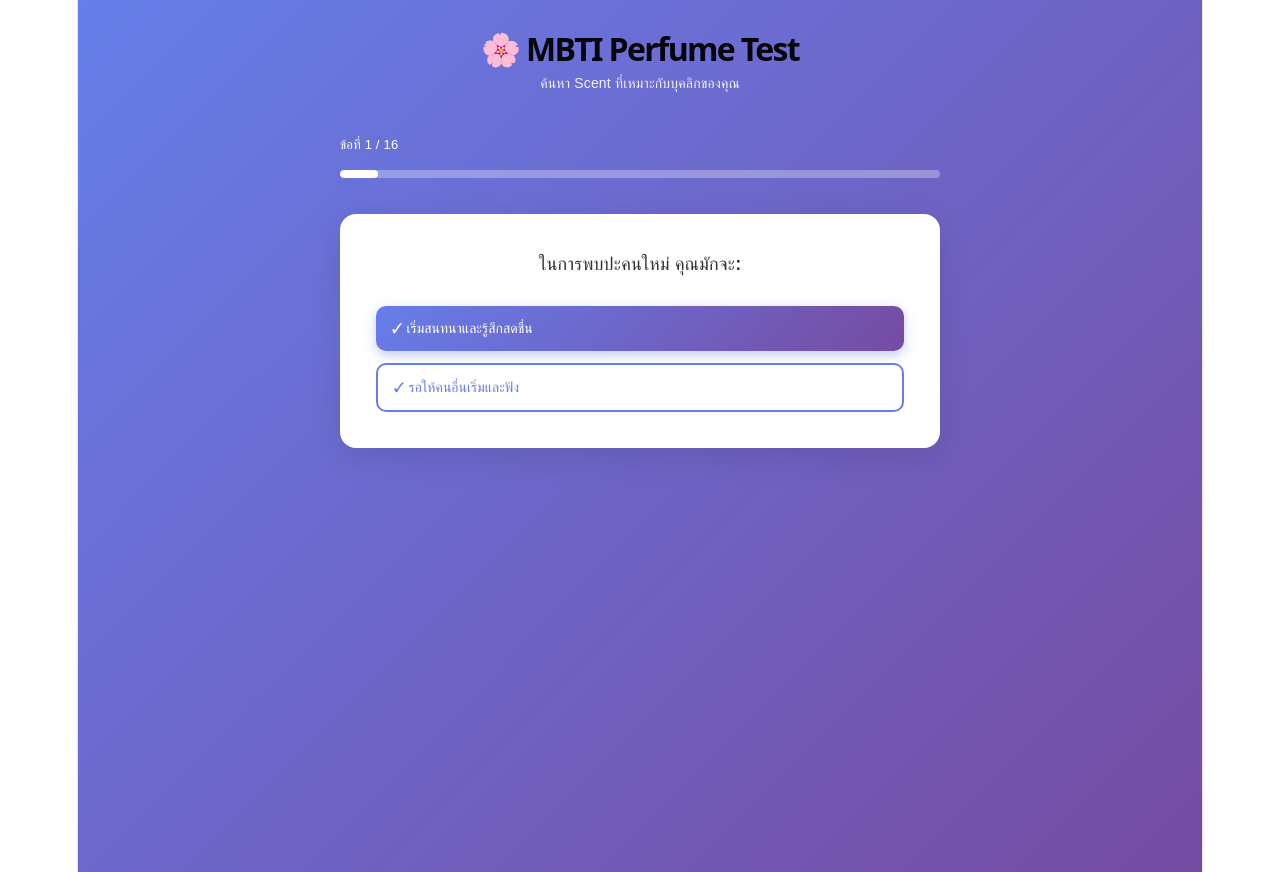
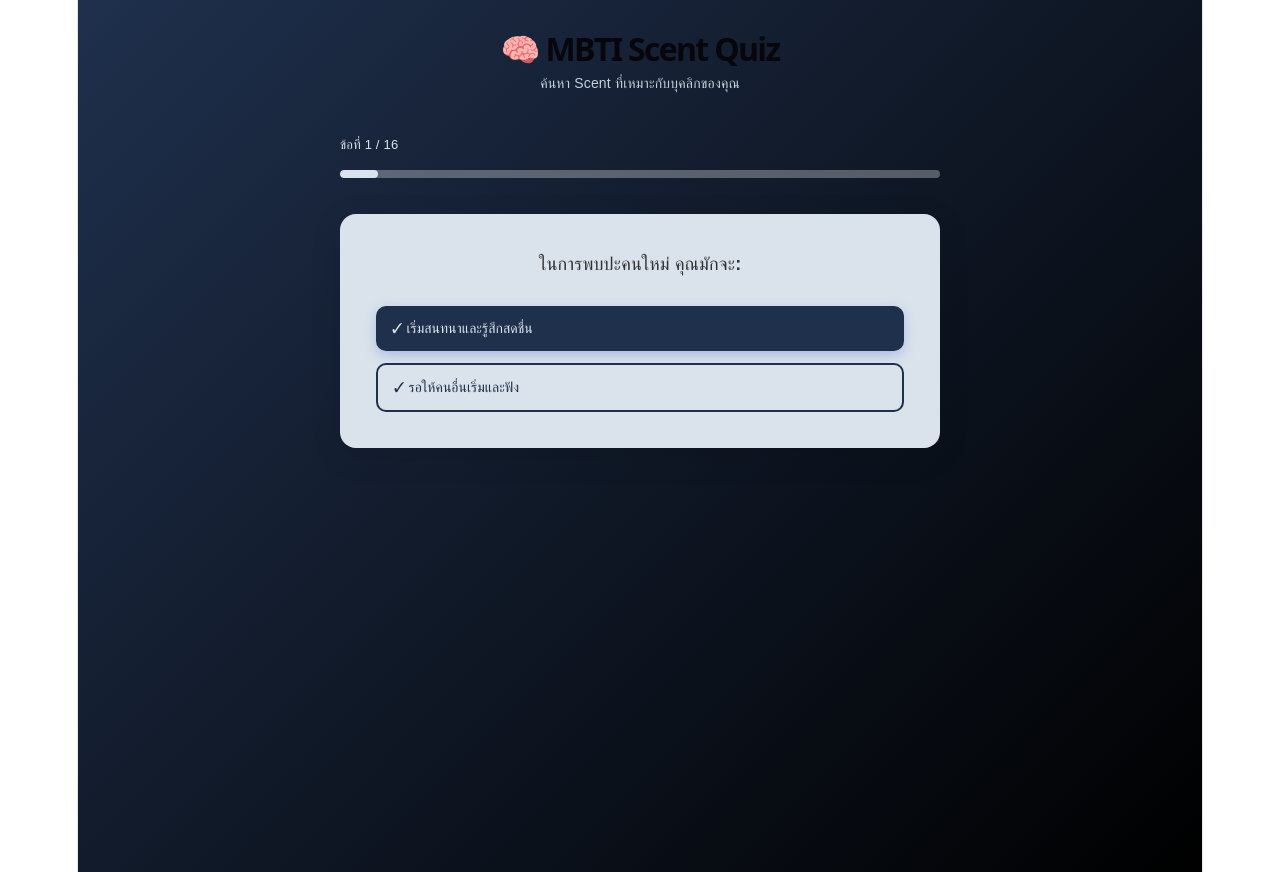
Before and after one commit to chayapoltm/mbti-perfume, a React (Vite) app: page / in a window 1280 px wide. Built offline with nearby package versions, Linux system fonts and the light colour scheme.

Commit message:
Change color to navy #1F304D and Update emoji to match each MBTI personality

```diff
--- a/src/App.jsx
+++ b/src/App.jsx
@@ -107,49 +107,49 @@ export default function App() {
   const perfumes = {
     ISTJ: {
       name: "Amber Woods",
-      emoji: "🥃",
+      emoji: "📋",
       scent: "กลิ่นไม้สีแนว เข้มข้น อบอุ่น",
       desc: "บุคลิกประเภท Logistician - มีความรับผิดชอบสูง จริงใจ และเป็นระเบียบ สมบูรณ์ แข็งแกร่ง ตรงต่อเวลา",
       color: "#D4A574"
     },
     ISFJ: {
       name: "Gentle Peony",
-      emoji: "🌸",
+      emoji: "🛡️",
       scent: "กลิ่นดอกไม้นุ่มนวล อบอุ่น",
       desc: "บุคลิกประเภท Defender - ใจดี หมั่นเพียร ค่อนข้างเงียบ แต่รักษาสัมพันธ์ที่สำคัญด้วยใจแน่วแน่",
       color: "#E8B4D4"
     },
     INFJ: {
       name: "Mystic Iris",
-      emoji: "🌺",
+      emoji: "🧿",
       scent: "กลิ่นลึกลับ สะท้อนใจ",
       desc: "บุคลิกประเภท Advocate - มีความเห็นแบบลึกซึ้ง มีอุดมการณ์สูง คิดเฉพาะตัว ลึกลับ แต่กัลยามิตรและห่วงใจคน",
       color: "#9B7BA0"
     },
     INTJ: {
       name: "Dark Oud",
-      emoji: "🌙",
+      emoji: "⚙️",
       scent: "กลิ่นอูด เข้มข้น เมืองหลวง",
       desc: "บุคลิกประเภท Architect - ไฟฟ้า มีวิสัยทัศน์ ปฏิเสธความเห็นที่ไม่มีฐานการวิจารณ์ และพยายามแข่งเพื่อความเป็นเลิศ",
       color: "#2C2C2C"
     },
     ISTP: {
       name: "Fresh Citrus",
-      emoji: "🍊",
+      emoji: "🔧",
       scent: "กลิ่นส้มสดชื่น กีฬา",
       desc: "บุคลิกประเภท Virtuoso - นิยมตัวเอง ชอบความอิสระ ตรรกะ เงียบ แต่มีความสามารถในการแก้ปัญหา",
       color: "#FF9500"
     },
     ISFP: {
       name: "Soft Floral",
-      emoji: "🌼",
+      emoji: "🎨",
       scent: "กลิ่นดอกไม้อ่อนไหว นิ่มนวล",
       desc: "บุคลิกประเภท Adventurer - อ่อนไหว ศิลปี มีความรักษา แต่ไม่ชอบความขัดแย้ง ทำตามหัวใจ",
       color: "#F4D03F"
     },
     INFP: {
       name: "Sweet Lavender",
-      emoji: "💜",
+      emoji: "🦋",
       scent: "กลิ่นลาเวนเดอร์หวาน ฝันเห็น",
       desc: "บุคลิกประเภท Mediator - เป็นอุดมคติ ฝันเห็น ทำตามค่านิยม ศิลปี ไม่สนใจเงิน เต็มไปด้วยความรักและความหวัง",
       color: "#B19CD9"
@@ -163,42 +163,42 @@ export default function App() {
     },
     ESTP: {
       name: "Spicy Amber",
-      emoji: "🔥",
+      emoji: "🚀",
       scent: "กลิ่นเผ็ดร้อน แอมเบอร์",
       desc: "บุคลิกประเภท Entrepreneur - สำรวจ เสี่ยง ชอบสิ่งใหม่ สูตร ต่อสู้ ดูแลตนเองดี",
       color: "#E74C3C"
     },
     ESFP: {
       name: "Fruity Fresh",
-      emoji: "🎉",
+      emoji: "🎭",
       scent: "กลิ่นผลไม้สดชื่น เต็มเปี่ยม",
       desc: "บุคลิกประเภท Entertainer - จิตแจ่มใจสดชื่น มนต์เสน่ห์ ชอบการทำให้คนอื่นยิ้ม ชอบความสนุกสนาน",
       color: "#F39C12"
     },
     ENFP: {
       name: "Sweet Citrus",
-      emoji: "🌈",
+      emoji: "✨",
       scent: "กลิ่นส้มหวาน สดชื่น ร่าเรื่อง",
       desc: "บุคลิกประเภท Campaigner - ห่วงใจ สนใจหลายสิ่ง ตรงไปตรงมา พลวัต กระตุ้นกิจกรรม",
       color: "#3498DB"
     },
     ENTP: {
       name: "Bold Wood",
-      emoji: "⚡",
+      emoji: "💡",
       scent: "กลิ่นไม้เข้มข้น กล้าหาญ",
       desc: "บุคลิกประเภท Debater - เฉลียวฉล้าด ชอบความท้าทาย ไม่สนใจอำนาจ ชอบการถกเถียง",
       color: "#2ECC71"
     },
     ESTJ: {
       name: "Classic Cologne",
-      emoji: "💼",
+      emoji: "👔",
       scent: "กลิ่นคลาสสิก ผู้นำ เป็นระเบียบ",
       desc: "บุคลิกประเภท Logistician - ผู้นำที่ยุติธรรมเมตตา เข้มงวด มีลักษณะผู้บัญชาการ วาจาตรงไปตรงมา",
       color: "#34495E"
     },
     ESFJ: {
       name: "Floral Bloom",
-      emoji: "🌷",
+      emoji: "🤝",
       scent: "กลิ่นดอกไม้บาน อบอุ่น สังคม",
       desc: "บุคลิกประเภท Consul - สนใจใจเพื่อน อบอุ่น เสริมสร้าง ปรัชญาดำเนินการสำเร็จ",
       color: "#E91E63"
@@ -251,7 +251,7 @@ export default function App() {
   return (
     <div style={{
       minHeight: "100vh",
-      background: "linear-gradient(135deg, #667eea 0%, #764ba2 100%)",
+      background: "linear-gradient(135deg, #1F304D 0%, #000000 100%)",
       padding: "2rem 0",
       fontFamily: "Arial, sans-serif"
     }}>
@@ -262,10 +262,10 @@ export default function App() {
             <div style={{
               textAlign: "center",
               marginBottom: "2rem",
-              color: "white"
+              color: "#DAE3EB"
             }}>
               <h1 style={{ fontSize: "32px", margin: "0 0 8px 0", fontWeight: "bold" }}>
-                🌸 MBTI Perfume Test
+                🧠 MBTI Scent Quiz
               </h1>
               <p style={{ fontSize: "14px", opacity: 0.9, margin: 0 }}>
                 ค้นหา Scent ที่เหมาะกับบุคลิกของคุณ
@@ -275,7 +275,7 @@ export default function App() {
             {/* Progress Bar */}
             <div style={{ marginBottom: "2rem" }}>
               <div style={{ display: "flex", justifyContent: "space-between", marginBottom: "12px" }}>
-                <span style={{ fontSize: "13px", color: "white", fontWeight: 500 }}>
+                <span style={{ fontSize: "13px", color: "#DAE3EB", fontWeight: 500 }}>
                   ข้อที่ {currentQ + 1} / {questions.length}
                 </span>
               </div>
@@ -287,7 +287,7 @@ export default function App() {
               }}>
                 <div style={{
                   height: "100%",
-                  background: "white",
+                  background: "#DAE3EB",
                   width: `${((currentQ + 1) / questions.length) * 100}%`,
                   transition: "width 0.3s ease",
                   borderRadius: "10px"
@@ -297,7 +297,7 @@ export default function App() {
 
             {/* Question Card */}
             <div style={{
-              background: "white",
+              background: "#DAE3EB",
               borderRadius: "16px",
               padding: "2rem",
               marginBottom: "1.5rem",
@@ -318,13 +318,13 @@ export default function App() {
                   onClick={() => handleAnswer(questions[currentQ].type)}
                   style={{
                     padding: "14px 16px",
-                    background: "linear-gradient(135deg, #667eea 0%, #764ba2 100%)",
+                    background: "linear-gradient(135deg, #1F304D 0%, #1F304D 100%)",
                     border: "none",
                     borderRadius: "10px",
                     fontSize: "14px",
                     cursor: "pointer",
                     textAlign: "left",
-                    color: "white",
+                    color: "#DAE3EB",
                     fontWeight: 500,
                     transition: "transform 0.2s, box-shadow 0.2s",
                     boxShadow: "0 4px 12px rgba(102, 126, 234, 0.4)"
@@ -344,13 +344,13 @@ export default function App() {
                   onClick={() => handleAnswer(questions[currentQ].type.reverse())}
                   style={{
                     padding: "14px 16px",
-                    background: "white",
-                    border: "2px solid #667eea",
+                    background: "#DAE3EB",
+                    border: "2px solid #1F304D",
                     borderRadius: "10px",
                     fontSize: "14px",
                     cursor: "pointer",
                     textAlign: "left",
-                    color: "#667eea",
+                    color: "#1F304D",
                     fontWeight: 500,
                     transition: "transform 0.2s, background 0.2s"
                   }}
@@ -360,7 +360,7 @@ export default function App() {
                   }}
                   onMouseLeave={(e) => {
                     e.target.style.transform = "translateY(0)";
-                    e.target.style.background = "white";
+                    e.target.style.background = "#DAE3EB";
                   }}
                 >
                   ✓ {questions[currentQ].b}
@@ -375,7 +375,7 @@ export default function App() {
           }}>
             {/* MBTI Result */}
             <div style={{
-              background: "white",
+              background: "#DAE3EB",
               borderRadius: "20px",
               padding: "2rem",
               marginBottom: "1.5rem",
@@ -446,13 +446,13 @@ export default function App() {
               onClick={resetTest}
               style={{
                 padding: "14px 32px",
-                background: "white",
+                background: "#DAE3EB",
                 border: "none",
                 borderRadius: "10px",
                 fontSize: "15px",
                 fontWeight: 600,
                 cursor: "pointer",
-                color: "#667eea",
+                color: "#1F304D",
                 boxShadow: "0 4px 12px rgba(0,0,0,0.1)",
                 transition: "transform 0.2s"
               }}
```
